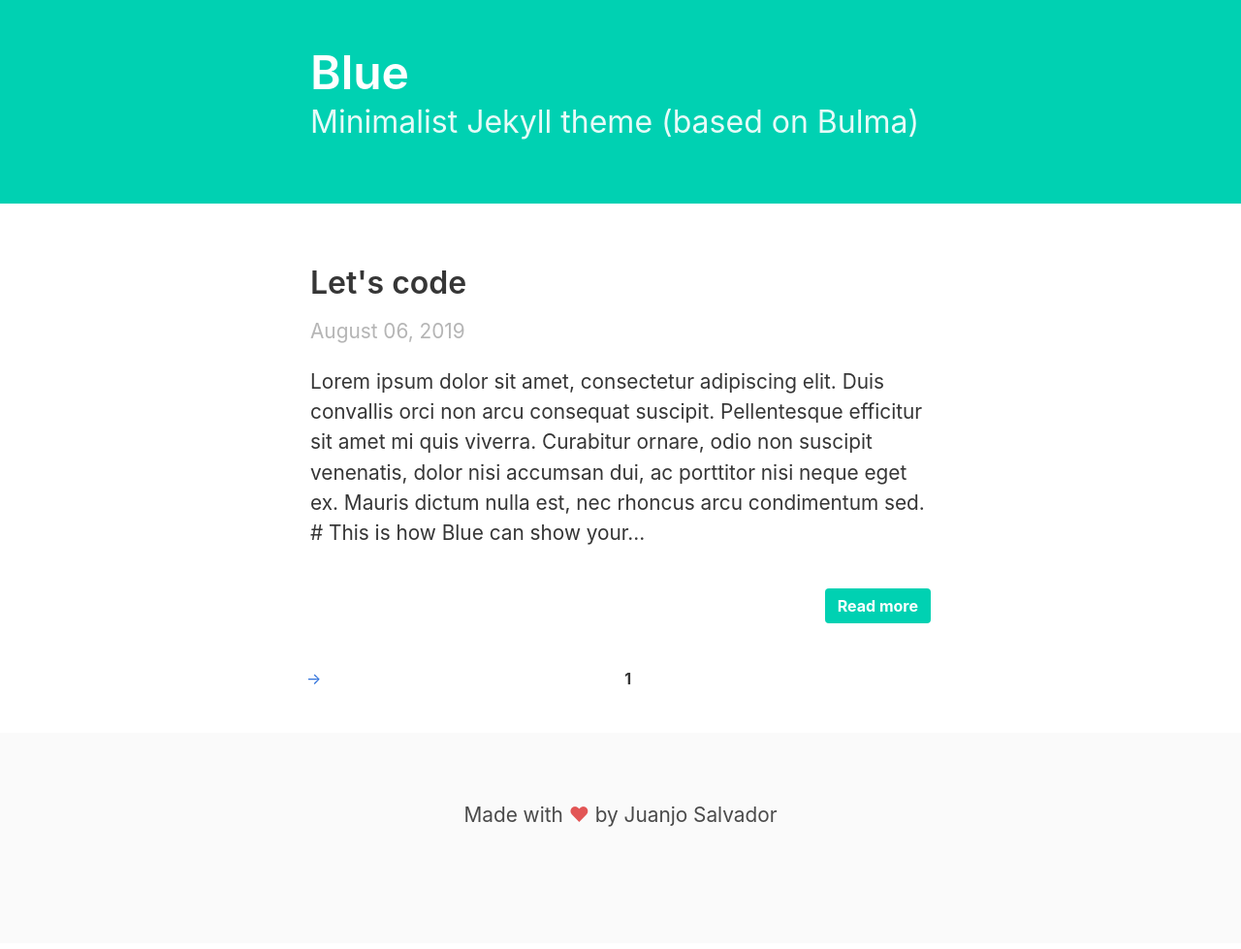
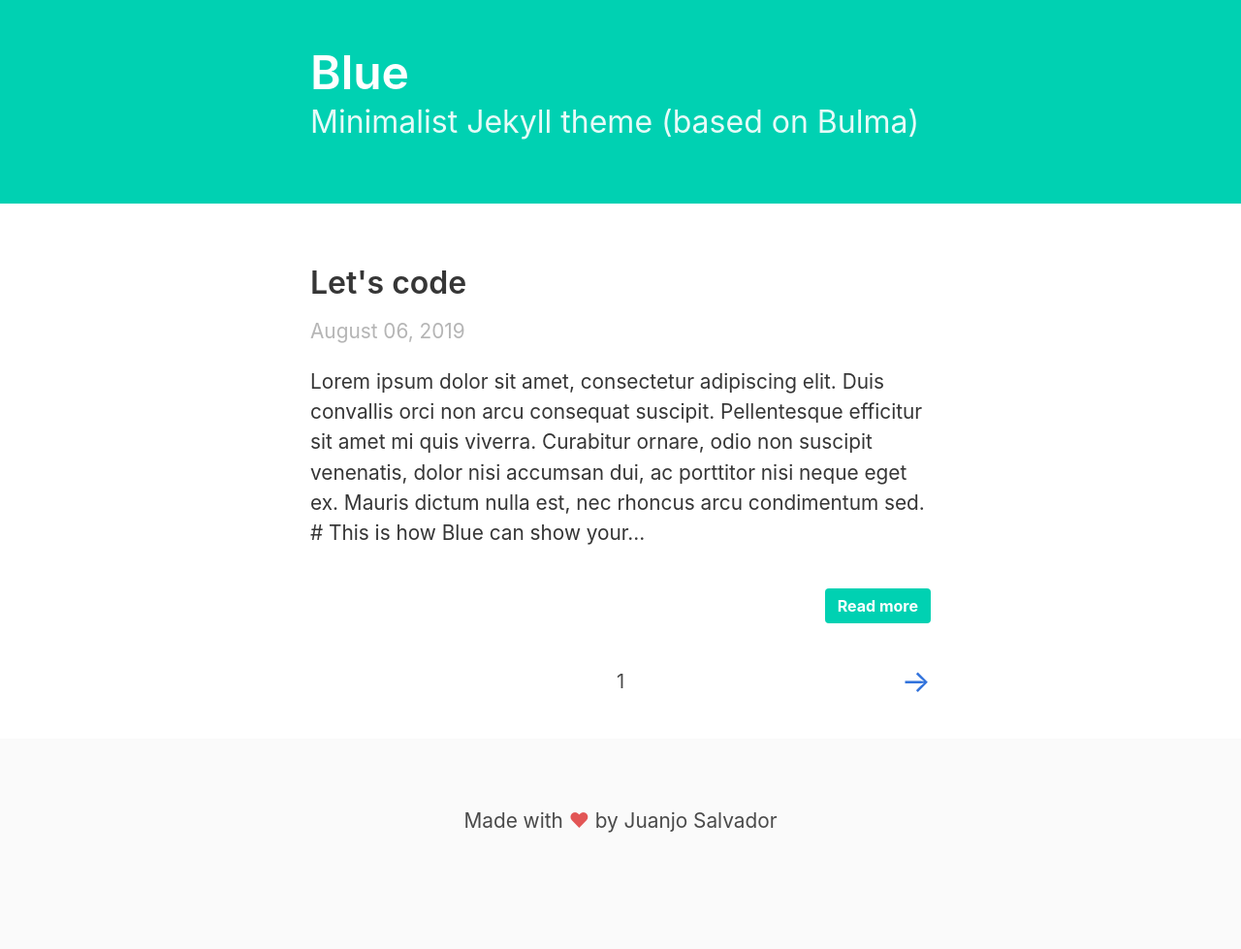
Before and after one commit to JuanjoSalvador/blue, a Jekyll site: the page built from index.html, in a window 1280 px wide. Shown: the whole page at 97% size. Built offline with Jekyll 4.4.1, drawn with Linux system fonts in a browser that asks for light colours; nearby versions of some CDN libraries; the list of posts is cut into pages by our own code.

Commit message:
Fix pagination

```diff
--- a/_config.yml
+++ b/_config.yml
@@ -26,5 +26,6 @@
 # Custom vars
 version:        3.8.5
 paginate:       1
+paginate_path: "/page:num/"
 
 plugins: [jekyll-paginate]
--- a/_sass/default.sass
+++ b/_sass/default.sass
@@ -32,3 +32,17 @@
 
 .container
     max-width: 40rem
+
+.left-arrow
+    font-size: 2em
+    position: absolute
+    left: 0
+
+.right-arrow
+    font-size: 2em
+    position: absolute
+    right: 0
+
+.page-number
+    font-size: 1.25em
+    margin: 0 auto
--- a/index.html
+++ b/index.html
@@ -27,15 +27,13 @@
 
 <div class="pagination">
   {% if paginator.previous_page %}
-    <a href="{{ paginator.previous_page_path | prepend: site.baseurl }}" class="left arrow">&#8592;</a>
-  {% endif %}
-  {% if paginator.next_page %}
-    <a href="{{ paginator.next_page_path | prepend: site.baseurl }}" class="right arrow">&#8594;</a>
+    <a href="{{ paginator.previous_page_path | prepend: site.baseurl }}" class="left-arrow">&#8592;</a>
   {% endif %}
 
-  <span class="paginator">
-    <strong>
-      {{ paginator.page }}
-    </strong>
-  </span>
+  {% if paginator.next_page %}
+    <a href="{{ paginator.next_page_path | prepend: site.baseurl }}" class="right-arrow">&#8594;</a>
+  {% endif %}
+
+  <span class="page-number">{{ paginator.page }}</span>
+
 </div>
```
